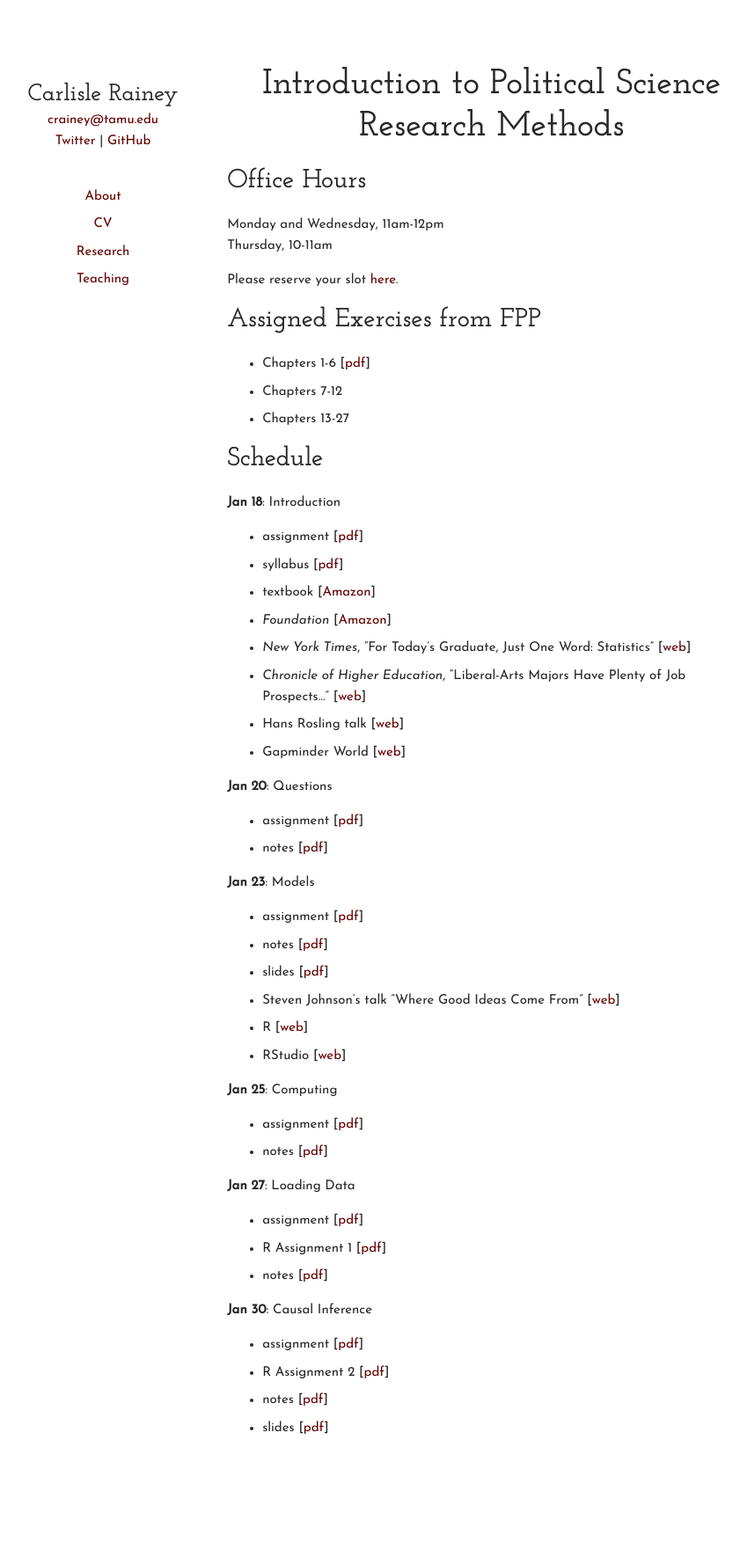
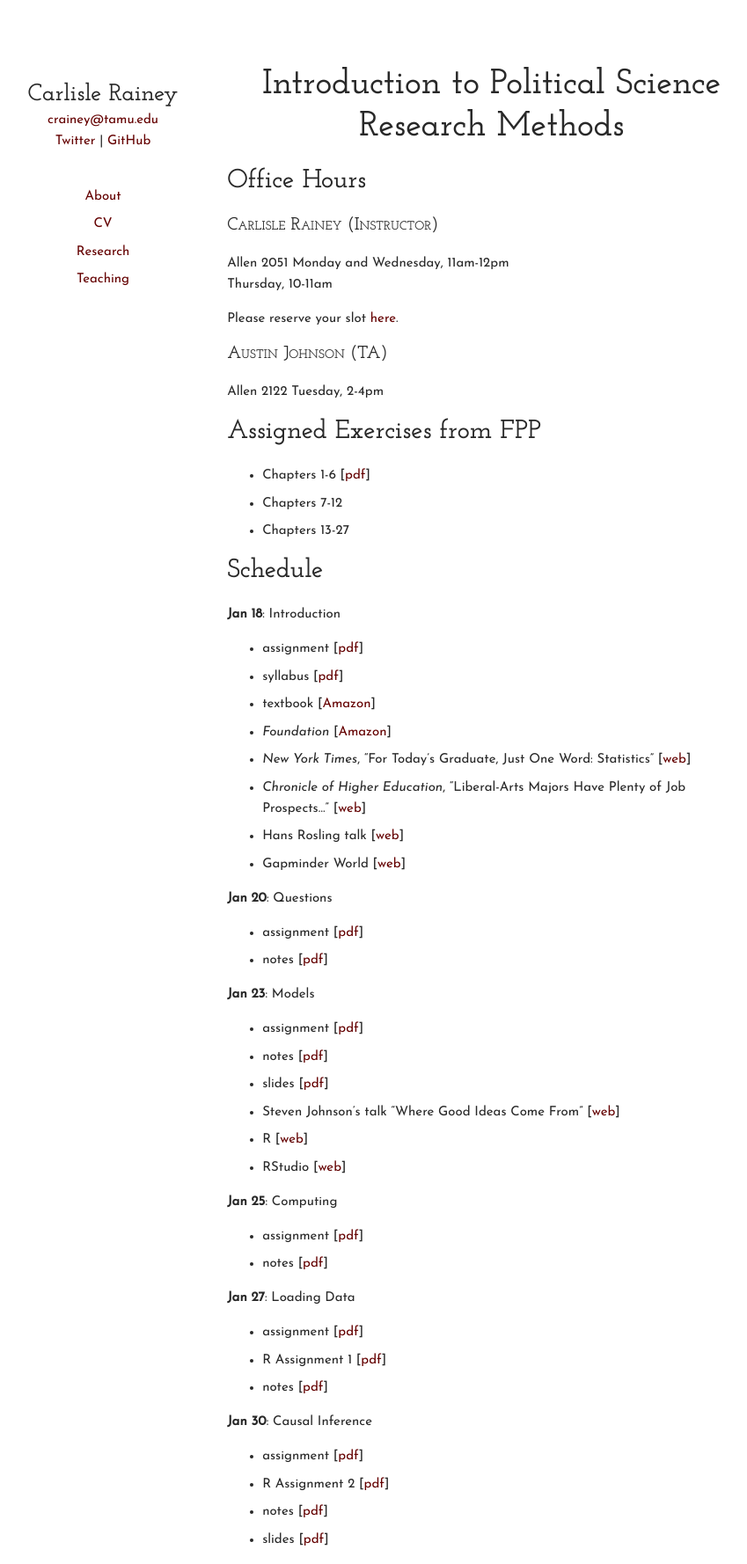
Before and after one commit to carlislerainey/carlislerainey.github.io, a Jekyll site: the page built from teaching/pols-209/index.md, in a window 1280 px wide. Shown: the whole page at 88% size, without its empty margins (204-1053 px from the left). Built offline with Jekyll 4.4.1, drawn with Linux system fonts in a browser that asks for light colours; before the commit the page ends 1651 px from its top, so only the background shows below that.

Commit message:
update pols 209

```diff
--- a/teaching/pols-209/index.md
+++ b/teaching/pols-209/index.md
@@ -7,10 +7,18 @@ title: POLS 209 | Carlisle Rainey
 
 ## Office Hours
 
+### Carlisle Rainey (Instructor)
+
+Allen 2051
 Monday and Wednesday, 11am-12pm
 Thursday, 10-11am
 
 Please reserve your slot [here](http://www.calendly.com/carlislerainey).
+
+### Austin Johnson (TA)
+
+Allen 2122
+Tuesday, 2-4pm
 
 ## Assigned Exercises from FPP
 - Chapters 1-6 [[pdf](files/fpp-exercises-1.pdf)]
```
Also changed, not shown: 1 other file.
